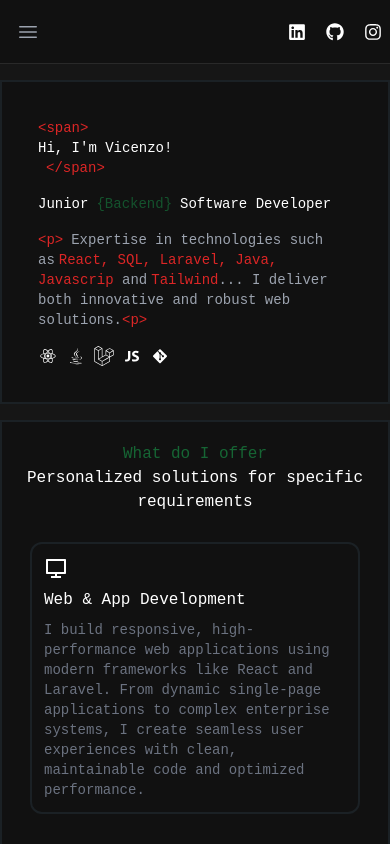
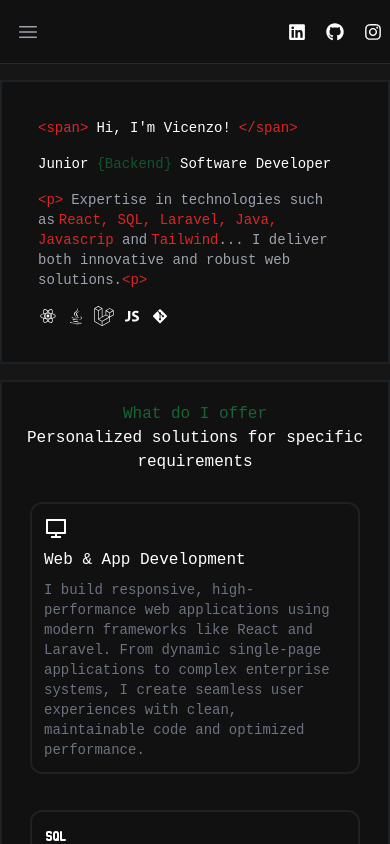
Before and after one commit to vimohbjj/vimohbjj.github.io, a React (Create React App) app: page / in a window 390 px wide. Shown: the top 844 px of the page. Built offline with nearby package versions, Linux system fonts and the light colour scheme.

Commit message:
minor change on profile

```diff
--- a/src/components/profile.jsx
+++ b/src/components/profile.jsx
@@ -13,7 +13,7 @@
             <img className='w-52 md:w-64 lg:w-80 rounded-xl mx-auto' src={perfil} alt="myimage" />
         </article>
         <article className='col-span-5 md:col-span-3 flex flex-col gap-4 m-2'>
-            <p className='text-sm sm:text-base flex flex-col sm:flex-row'>
+            <p className='text-sm sm:text-base flex flex-row'>
               <span className='text-red-600 pe-2'>{'<span>'}</span>
               <span>Hi, I'm Vicenzo!</span>
               <span className='text-red-600 ps-2'>{'</span>'}</span>
```
